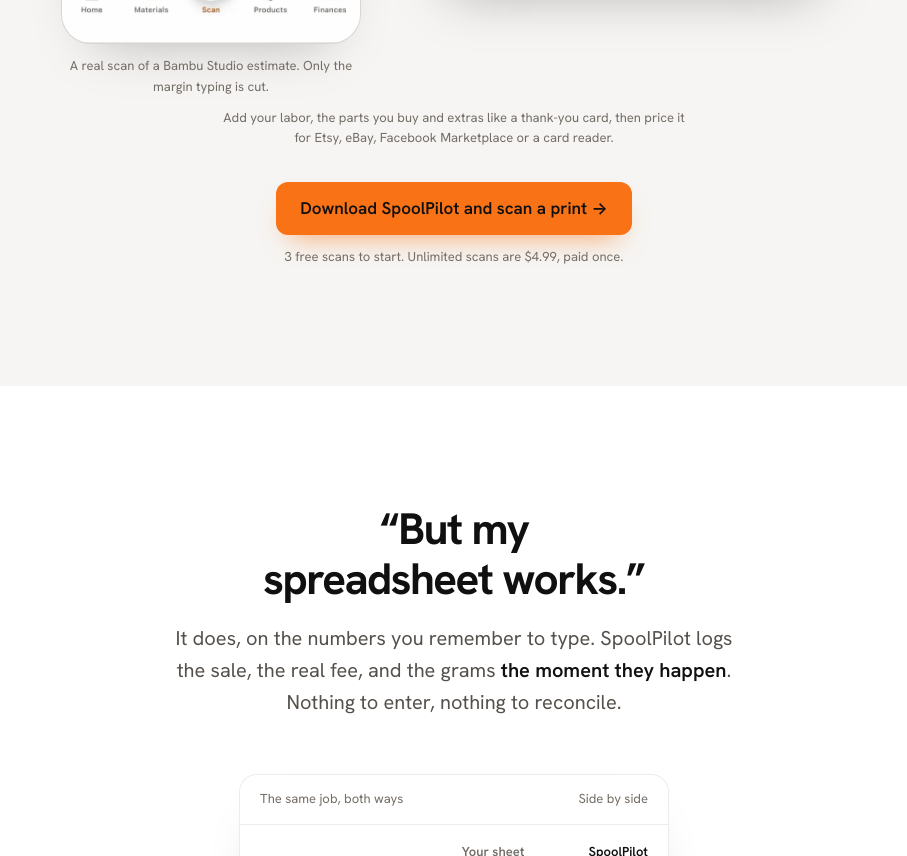
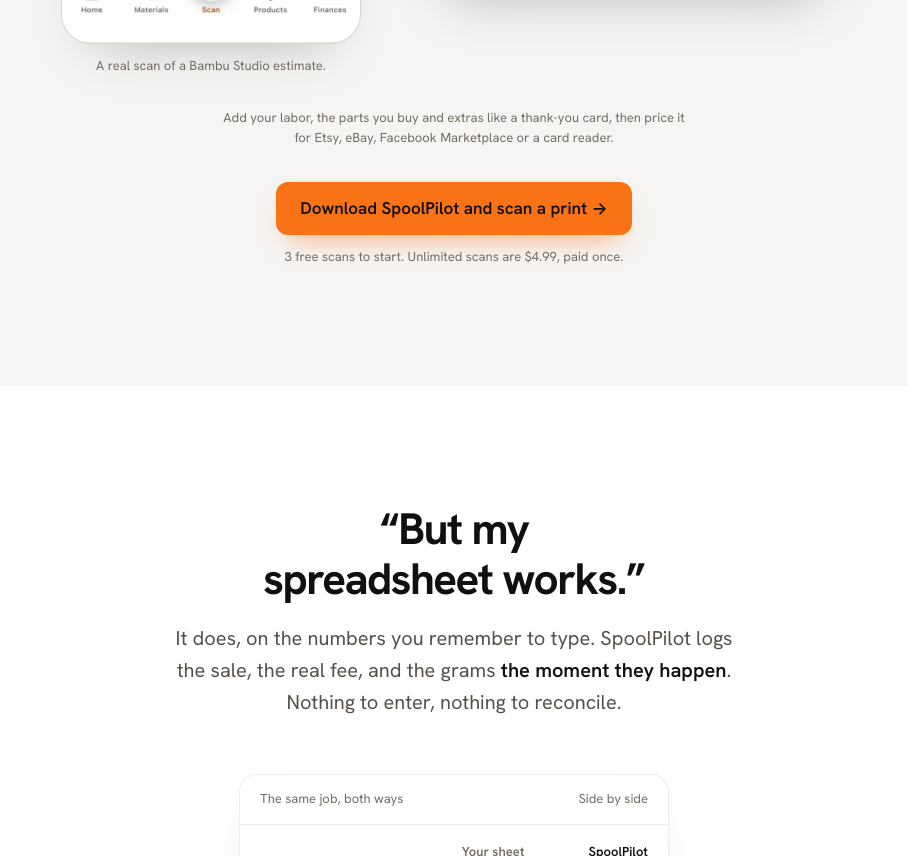
Before and after one commit to opusdesigngroup/spoolpilot-site, a plain HTML site: page index.html in a window 1280 px wide. Shown: the part 2116-2972 px from the top of the page, without its empty margins (186-1093 px from the left). Drawn offline with Linux system fonts and the light colour scheme; grey boxes are pictures that could not be loaded.

Commit message:
Scan caption: drop the edit note
Co-Authored-By: Claude Opus 5.5 <noreply@anthropic.com>

```diff
--- a/index.html
+++ b/index.html
@@ -824,7 +824,7 @@
       <div class="scan-grid reveal">
         <figure class="scan-clip">
           <video id="scanClip" src="scan-real.mp4?v=2" poster="scan-real.webp?v=2" width="640" height="1290" muted loop playsinline preload="none" aria-label="Screen recording: the phone camera reads 4 h 44 m and 206.81 g off a Bambu Studio estimate, the plate is set to 4 pieces, the target margin goes to 70%, and the calculator lists each piece at $15.67 with filament, electricity, printer wear, packaging and Etsy fees itemized."></video>
-          <figcaption>A real scan of a Bambu Studio estimate. Only the margin typing is cut.</figcaption>
+          <figcaption>A real scan of a Bambu Studio estimate.</figcaption>
         </figure>
         <div class="proof">
           <div class="proof-hd"><span>The scan in the video</span><span>Priced per piece</span></div>
```
